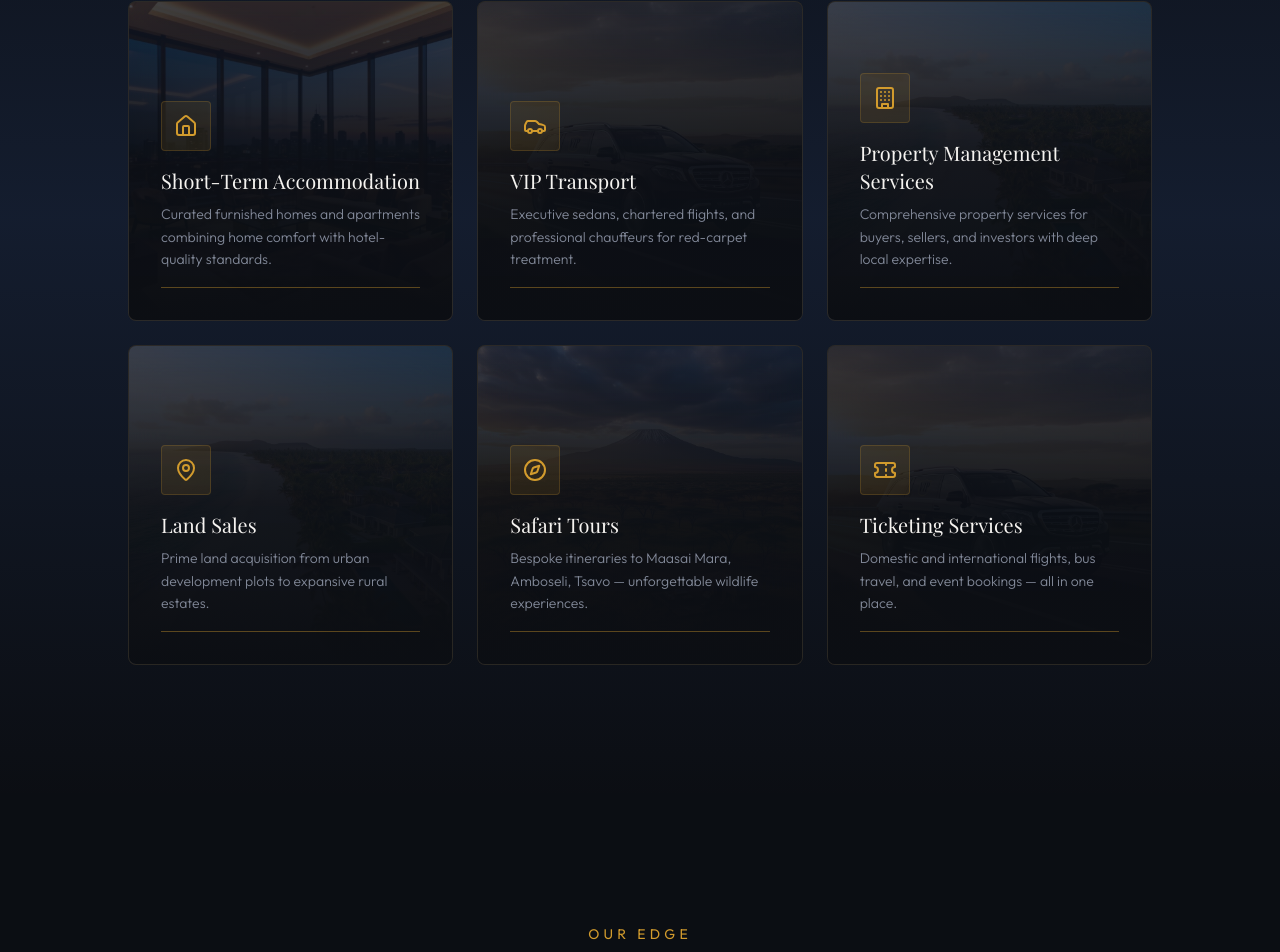
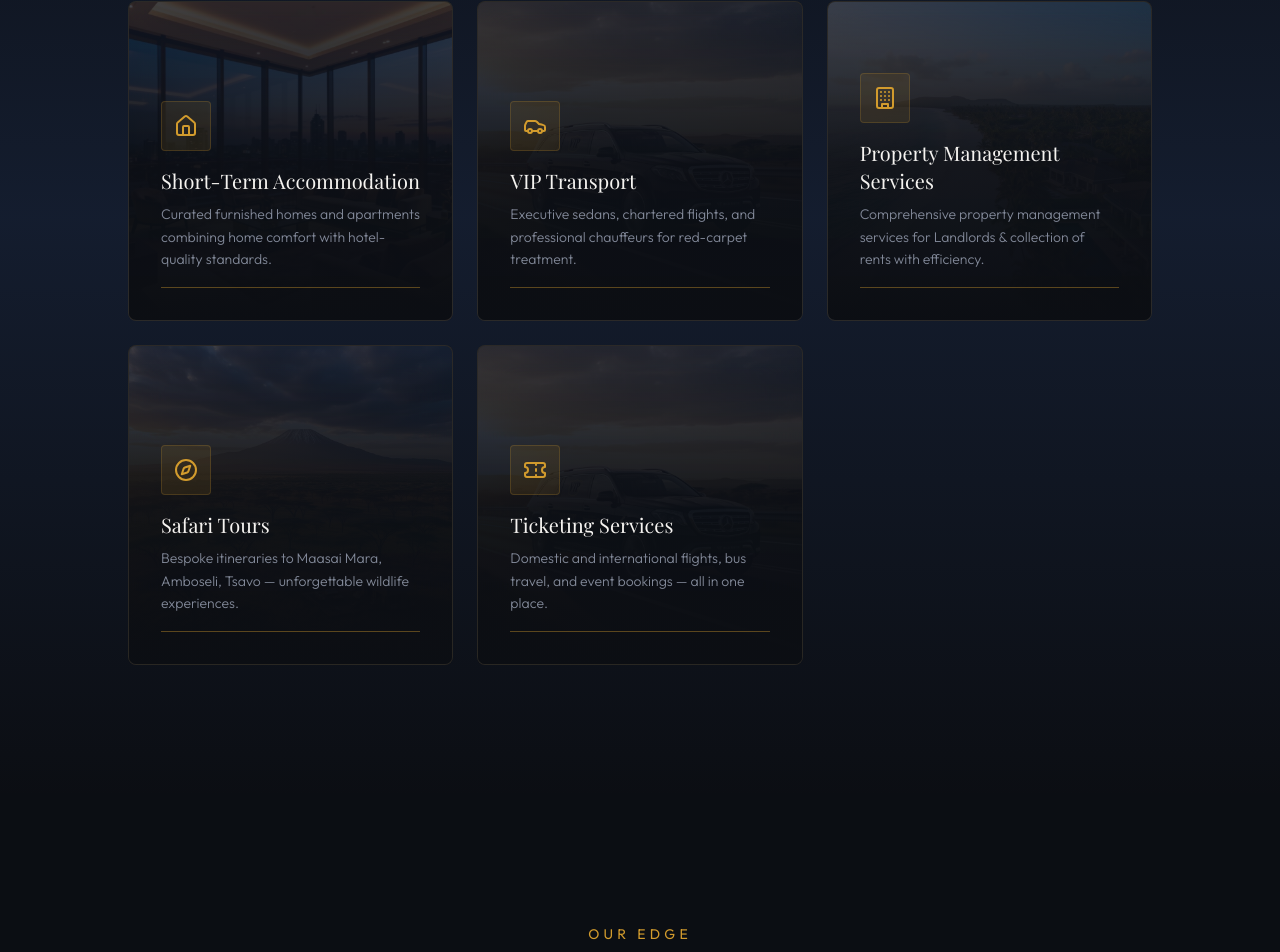
Before and after one commit to Maish7315/habariheaven, a React (Vite) app: page / in a window 1280 px wide. Shown: the part 1996-2948 px from the top of the page. Built offline with nearby package versions, Linux system fonts and the light colour scheme; the HTML template or start-up script is replaced by a standard one; a web font is replaced by a local one.

Commit message:
Updated property management description and removed land sales

```diff
--- a/src/components/ServicesSection.tsx
+++ b/src/components/ServicesSection.tsx
@@ -1,6 +1,6 @@
 import { motion } from "framer-motion";
 import { ScrollReveal } from "./ScrollReveal";
-import { Home, Car, Building, MapPin, Compass, Ticket } from "lucide-react";
+import { Home, Car, Building, Compass, Ticket } from "lucide-react";
 import accommodationImg from "@/assets/accommodation.jpg";
 import transportImg from "@/assets/transport.jpg";
 import realestateImg from "@/assets/realestate.jpg";
@@ -22,13 +22,7 @@ const services = [
   {
     icon: Building,
     title: "Property Management Services",
-    description: "Comprehensive property services for buyers, sellers, and investors with deep local expertise.",
-    image: realestateImg,
-  },
-  {
-    icon: MapPin,
-    title: "Land Sales",
-    description: "Prime land acquisition from urban development plots to expansive rural estates.",
+    description: "Comprehensive property management services for Landlords & collection of rents with efficiency.",
     image: realestateImg,
   },
   {
```
